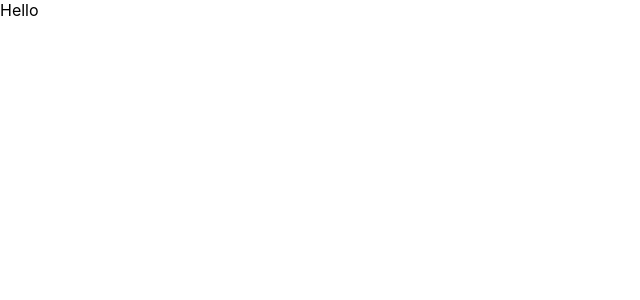
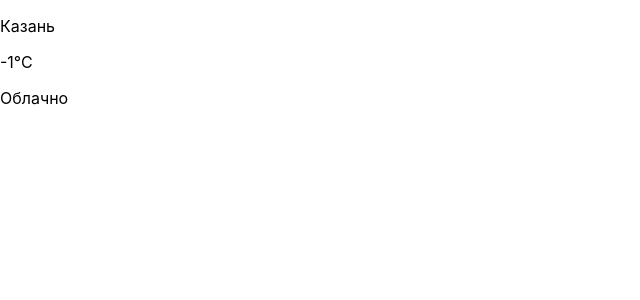
Before and after one commit to codeedocc/weatherApp, a React (Create React App) app: page / in a window 1280 px wide. Shown: the top 300 px of the page, without its empty margins (0-640 px from the left). Built offline with nearby package versions, Linux system fonts and the light colour scheme.

Commit message:
created Location component

```diff
--- a/package.json
+++ b/package.json
@@ -10,6 +10,7 @@
     "@types/node": "^16.18.10",
     "@types/react": "^18.0.26",
     "@types/react-dom": "^18.0.10",
+    "axios": "^1.2.1",
     "react": "^18.2.0",
     "react-dom": "^18.2.0",
     "react-scripts": "5.0.1",
--- a/src/App.tsx
+++ b/src/App.tsx
@@ -1,7 +1,17 @@
 import React from 'react'
+import axios from 'axios'
+import Location from './components/Location'
 
 function App() {
-  return <div className="App">Hello</div>
+  const url = `https://api.openweathermap.org/data/2.5/weather?q=Kazan&appid=2b573449087270184ae0fb5758061b01`
+
+  return (
+    <div className="app">
+      <div className="container">
+        <Location />
+      </div>
+    </div>
+  )
 }
 
 export default App
--- /dev/null
+++ b/src/components/Location.tsx
@@ -0,0 +1,17 @@
+import React from 'react'
+
+function Location() {
+  return (
+    <div className="top">
+      <div className="location">
+        <p>Казань</p>
+      </div>
+      <div className="temp">-1°C</div>
+      <div className="description">
+        <p>Облачно</p>
+      </div>
+    </div>
+  )
+}
+
+export default Location
```
Also changed, not shown: 1 other file (tests, documents, lock files or other folders).
